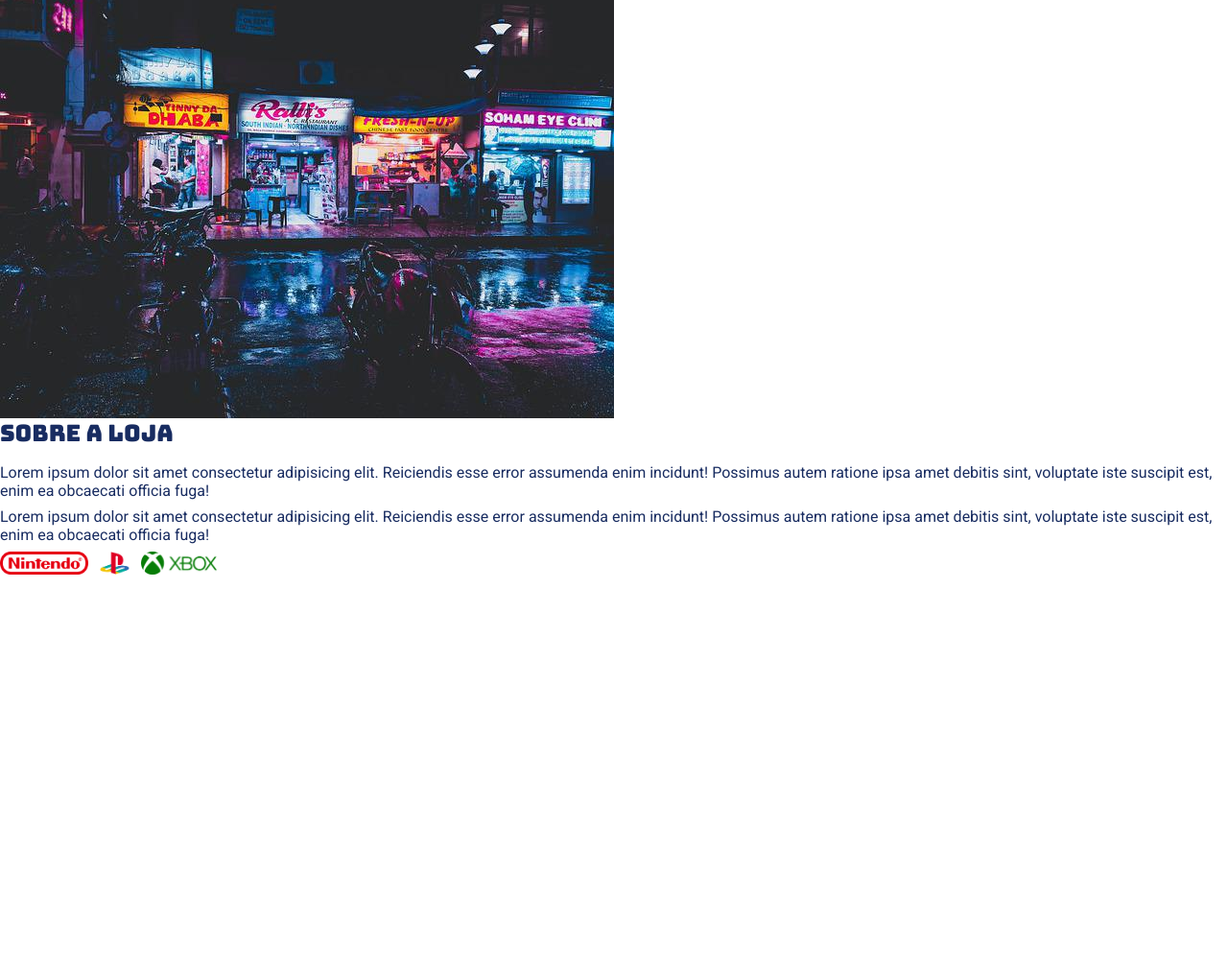
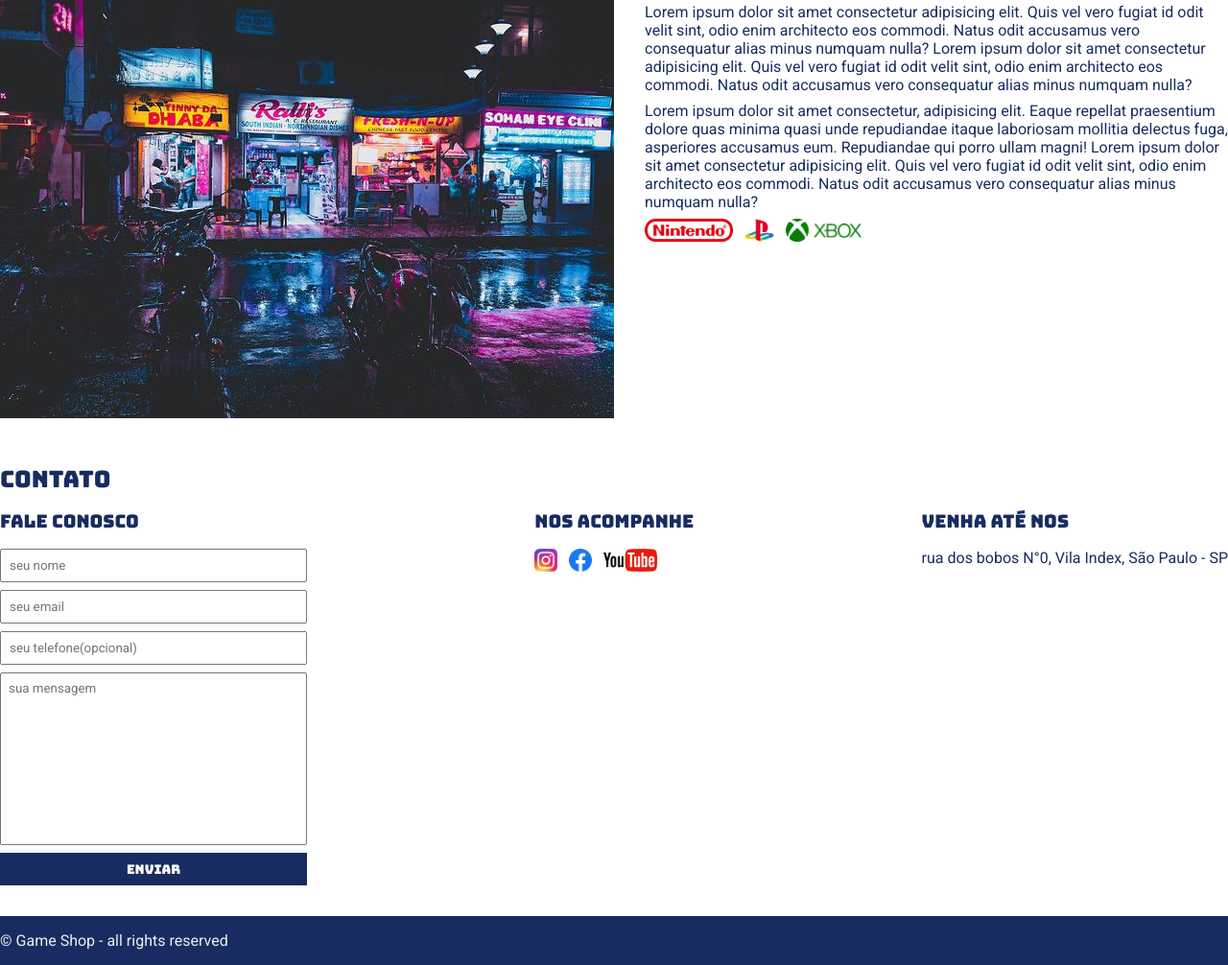
Before and after one commit to GuilhermeDEV01/GAME-SHOP1, a plain HTML site: page Index.html in a window 1280 px wide. Shown: the part 143-1149 px from the top of the page at 96% size. Before the commit the page ends 800 px from the top, so only its background shows below. Drawn offline with Linux system fonts and the light colour scheme.

Commit message:
first commit

```diff
--- a/Index.html
+++ b/Index.html
@@ -17,33 +17,85 @@
         <nav>
             <ul>
                 <li>
-                    <a href="#">Sobre a loja</a>
+                    <a href="#about">Sobre a loja</a>
                 </li>
                 <li>
-                    <a href="#">Contato</a>
+                    <a href="#contact">Contato</a>
                 </li>
             </ul>
         </nav>
         </div>
     </header>
-    <section>
-        <div class="container">
-            <img class="store-front" src="./images/loja.jpg" alt="Fachada da loja Game Shop">
-        </div>
+    <section id="about">
+    <div class="container">
+        <img class="store-front" src="./images/loja.jpg" alt="Fachada da loja">
+        <div>
         <h2>Sobre a loja</h2>
         <p>
-        Lorem ipsum dolor sit amet consectetur adipisicing elit. Reiciendis esse error assumenda enim incidunt! Possimus autem ratione ipsa amet debitis sint, voluptate iste suscipit est, enim ea obcaecati officia fuga!
+            Lorem ipsum dolor sit amet consectetur adipisicing elit. Quis vel vero fugiat id odit velit sint, odio enim architecto eos commodi. Natus odit accusamus vero consequatur alias minus numquam nulla?
+            Lorem ipsum dolor sit amet consectetur adipisicing elit. Quis vel vero fugiat id odit velit sint, odio enim architecto eos commodi. Natus odit accusamus vero consequatur alias minus numquam nulla?
         </p>
         <p>
-            Lorem ipsum dolor sit amet consectetur adipisicing elit. Reiciendis esse error assumenda enim incidunt! Possimus autem ratione ipsa amet debitis sint, voluptate iste suscipit est, enim ea obcaecati officia fuga!
+            Lorem ipsum dolor sit amet consectetur, adipisicing elit. Eaque repellat praesentium dolore quas minima quasi unde repudiandae itaque laboriosam mollitia delectus fuga, asperiores accusamus eum. Repudiandae qui porro ullam magni!
+            Lorem ipsum dolor sit amet consectetur adipisicing elit. Quis vel vero fugiat id odit velit sint, odio enim architecto eos commodi. Natus odit accusamus vero consequatur alias minus numquam nulla?
         </p>
         <ul class="brands-list">
             <li><img src="./images/nintendo.png" alt="Nintendo"></li>
             <li><img src="./images/playstation.png" alt="Playstation"></li>
             <li><img src="./images/xbox.png" alt="Xbox"></li>
         </ul>
+        </div>
     </div>
-    <div>
     </section>
+    <section id="contact">
+     <div class="container">
+        <h2>Contato</h2>
+        <div class="contact-methods">
+            <div>
+                <H3>Fale conosco</H3>
+                <form>
+                    <input type="text" placeholder="seu nome" required/>
+                    <input type="text" placeholder="seu email" required/>
+                    <input type="text" placeholder="seu telefone(opcional)"/>
+                    <textarea placeholder="sua mensagem "required></textarea>
+                    <button type="submit">Enviar</button>
+                </form>
+            </div>
+            <div>
+                <H3>nos acompanhe</H3>
+                <ul class="social-links">
+                    <li>
+                        <a href="#" title="Siga nos no instagram">
+                            <img src="./images/instagram.png" alt="logo do instagram">
+                        </a>
+                    </li>
+                    <li>
+                        <a href="#" title="Siga nos no facebook">
+                            <img src="./images/facebook.png" alt="logo do Facebook">
+                        </a>
+                    </li>
+                    <li>
+                        <a href="#" title="se inscreva no nosso canal">
+                            <img src="./images/youtube.png" alt="logo do Youtube">
+                        </a>
+                    </li>
+                </ul>
+            </div>
+            <div>
+                <H3>Venha até nos</H3>
+                <p>
+                    rua dos bobos N°0, Vila Index, São Paulo - SP
+                </p>
+            </div>
+        </div>
+    </div>
+    </section>
+    <footer>
+        <div class="container">
+            <p>
+                &copy; Game Shop - all rights reserved
+            </p>
+        </div>
+    </footer>
 </body>
 </html>
--- a/main.css
+++ b/main.css
@@ -5,11 +5,14 @@
     }
 
     header ,
-    section h2 {
+    section h2,
+    section h3,
+    form button {
         font-family: 'Bungee', cursive;
+        font-weight: normal;
     }
 
-    body{
+    body, input, textarea{
         font-family: 'Roboto', sans-serif;
     }
 
@@ -17,11 +20,6 @@
         padding: 16px 0;
         background-color:#182c61 ;
         color: #ecf0f1;
-    }
-
-    header h1,
-    section h2 {
-        font-weight: normal;
     }
 
     header nav li {
@@ -80,3 +78,64 @@
     .store-front {
         margin-right: 32px;
     }
+
+    .social-links img {
+        height:24px;
+    }
+
+    .social-links li{
+        display: inline;
+        margin-right: 8px;
+    }
+
+    .social-links li a{
+        text-decoration: none;
+    }
+
+#contact .container{
+    display: block;
+}
+
+.contact-methods{
+    display: flex;
+    justify-content: space-between;
+}
+
+form input,
+form textarea,
+form button {
+    display: block;
+    width: 320px;
+    margin-bottom: 8px;
+    padding: 8px;
+}
+
+form textarea{
+    resize: none;
+    height: 180px
+}
+
+section h3{
+    margin-bottom: 16px;
+}
+
+form button{
+    background-color:#182c61;
+    color: #fff;
+    border: none;
+    cursor: pointer;
+}
+
+form button:hover{
+    background-color: #2a4ca9;
+}
+
+input:focus, textarea:focus {
+    outline-color: #182c61
+}
+
+footer {
+    background-color:#182c61;
+    color:#ecf0f1;
+    padding:16px 0;
+}
```
Also changed, not shown: 1 other file.
